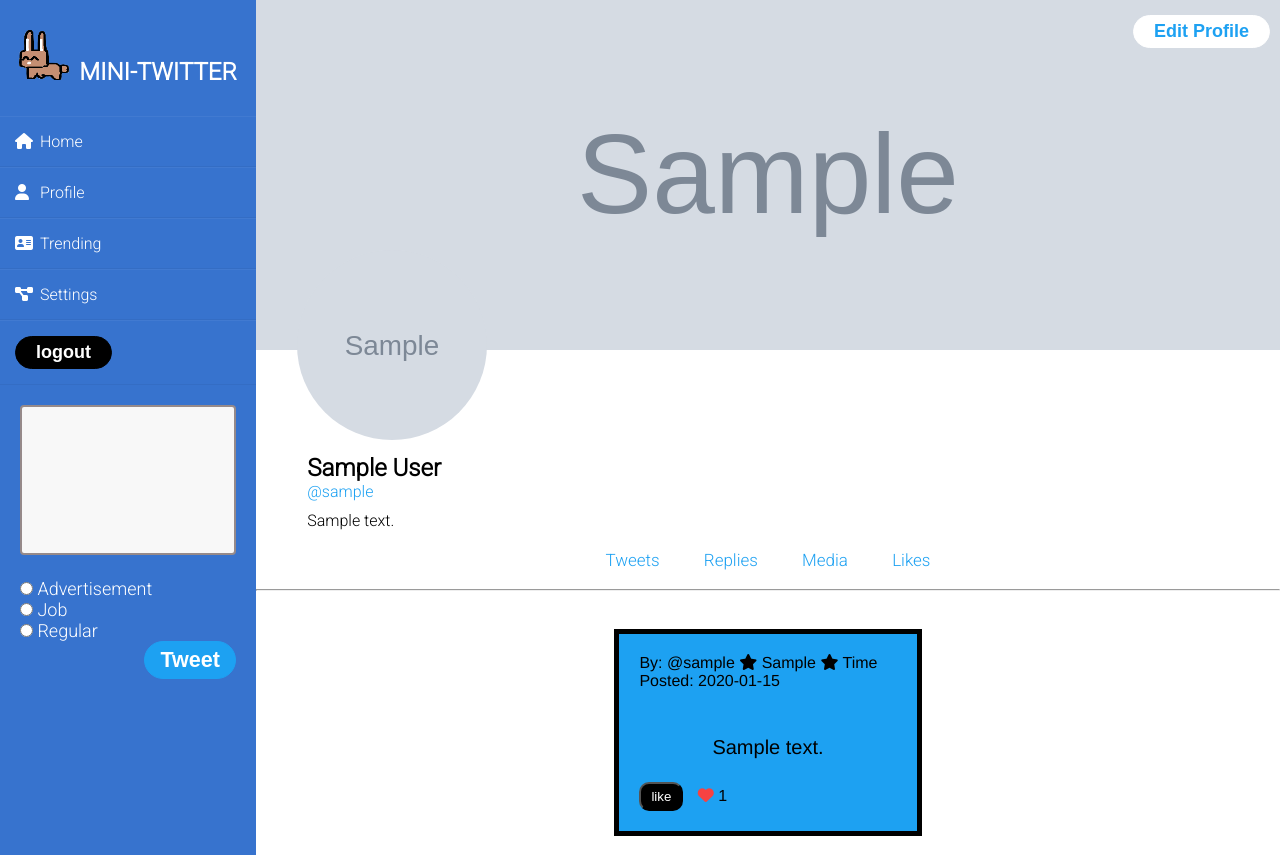
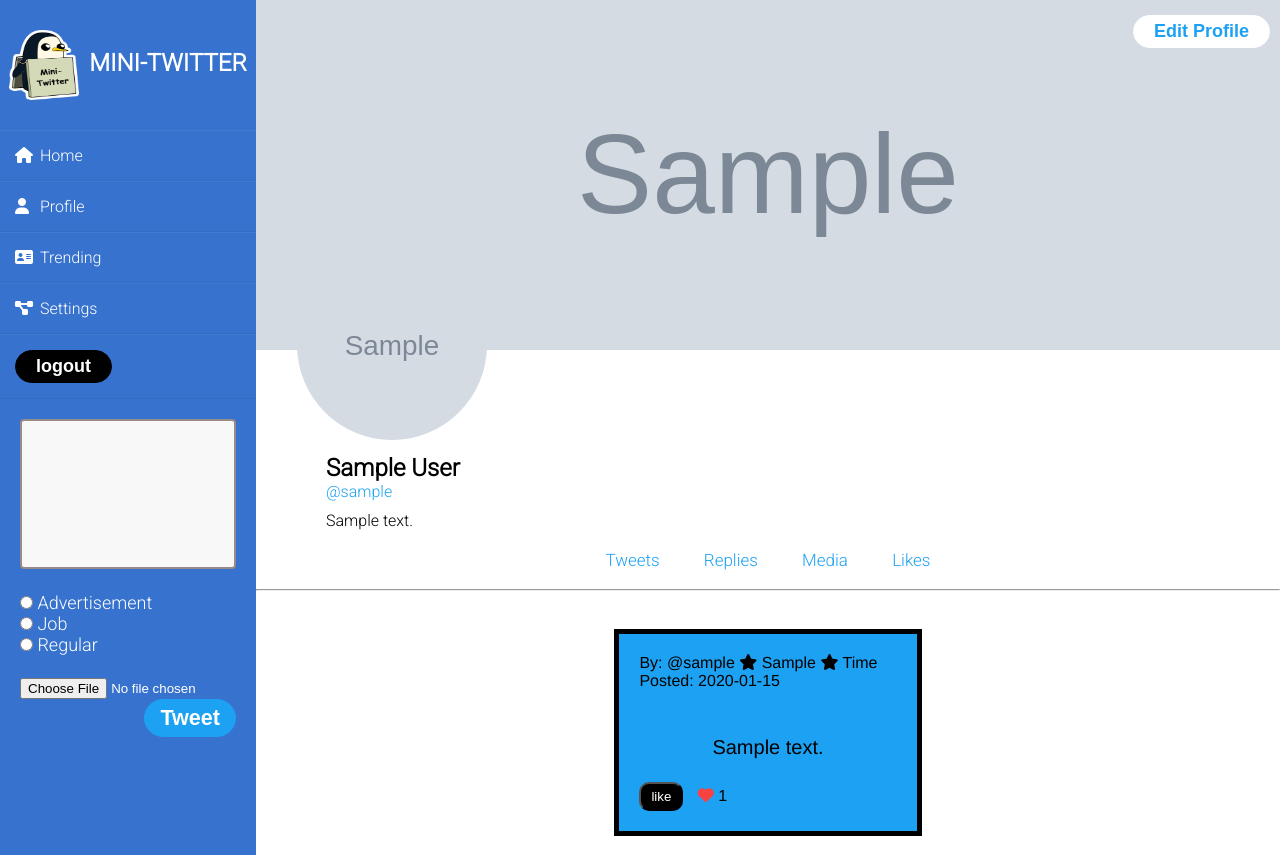
Before and after one commit to Myan02/mini-twitter, a Flask app: page /profile?selected_post=1 in a window 1280 px wide. Run offline with Flask 3, Linux system fonts and the light colour scheme; the visitor is signed in with stand-in values (Sample User, id 1); tables that the repository leaves empty hold one stand-in row (values such as "Sample post"); grey boxes marked "Sample" are stand-in pictures; some libraries are stand-ins or nearby versions.

Commit message:
updated logo and imaged posts

```diff
--- a/app.py
+++ b/app.py
@@ -88,7 +88,8 @@ def login():
    if request.method == 'GET':
       if 'username' in session:
          return redirect(url_for('profile', username=session['username']))
-      return render_template('login.html')
+      else:
+         return render_template('login.html')
 
    # take info from login form, set those as current session, query and check if this user account has been made
    else:
@@ -224,6 +225,16 @@ def home():
             censor_words = read_censored_words()
             censored_content = censor_text(new_post, censor_words)
 
+            if 'image' in request.files:
+               image = request.files['image']
+               if image.filename != '' and allowed_file(image.filename):
+                  # Save the image to the uploads folder
+                  filename = secure_filename(image.filename)
+                  image.save(os.path.join(app.config['UPLOAD_FOLDER'], filename))
+
+                  # Append image tag to the post content
+                  censored_content += f'<br><img src="{url_for("static", filename=f"uploads/{filename}")}" alt="Uploaded Image">'
+
             _chars = len(censored_content.split())
 
             #type of post it is (ad,job,regular)
@@ -340,6 +351,17 @@ def profile():
 
             censor_words = read_censored_words()
             censored_content = censor_text(new_post, censor_words)
+
+            if 'image' in request.files:
+               image = request.files['image']
+               if image.filename != '' and allowed_file(image.filename):
+                  # Save the image to the uploads folder
+                  filename = secure_filename(image.filename)
+                  image.save(os.path.join(app.config['UPLOAD_FOLDER'], filename))
+
+                  # Append image tag to the post content
+                  censored_content += f'<br><img src="{url_for("static", filename=f"uploads/{filename}")}" alt="Uploaded Image">'
+
 
             _chars = len(censored_content.split())
 
--- a/static/css/pfp.css
+++ b/static/css/pfp.css
@@ -70,7 +70,7 @@ body {
     flex-direction: column;
     justify-content: space-evenly;
     /* border: solid black 5px; */
-    padding-left: 5%;
+    padding-left: 70px;
 }
 
 .profile-picture {
@@ -218,5 +218,9 @@ a{
 
 #home_text{
   font-size: 2em;
+}
 
+img {
+  max-width: 100%; /* Adjust this value as needed */
+  height: auto;
 }
--- a/templates/base.html
+++ b/templates/base.html
@@ -4,6 +4,7 @@
 
    <meta charset="UTF-8">
    <meta name="viewport" content="width=device-width, initial-scale=1.0">
+   <link rel="icon" type="image/x-icon" href="static/images/logo.png">
 
    {% block title %}{% endblock %}
    {% block css %}{% endblock %}
--- a/templates/home.html
+++ b/templates/home.html
@@ -28,7 +28,7 @@
 
                     <div id="main_post_content">
                         <br><br>
-                        {{post.content}}
+                        {{post.content | safe}}
                         <br><br>
                     </div>
 
--- a/templates/profile.html
+++ b/templates/profile.html
@@ -50,7 +50,7 @@
 
                     <div id="main_post_content">
                         <br><br>
-                        {{post[i]}}
+                        {{post[i] | safe}}
                         <br><br>
                     </div>
 
--- a/templates/surf.html
+++ b/templates/surf.html
@@ -31,7 +31,7 @@
 
          <div id="main_post_content" style='background-color: #1DA1F2;'>
             <br><br>
-            {{post.content}}
+            {{post.content | safe}}
             <br><br>
          </div>
 
--- a/templates/user_base.html
+++ b/templates/user_base.html
@@ -1,7 +1,6 @@
 {% extends 'base.html' %}
 
 {% block css %}
-   <link rel="icon" href="cartoon_bird.jpg" type="image/x-icon">
    <link rel="stylesheet" type="text/css" href="{{ url_for('static', filename='css/pfp.css') }} ">
    <link rel="stylesheet" type="text/css" href="{{ url_for('static', filename='css/posts.css') }} ">
 {% endblock %}
@@ -16,13 +15,12 @@
 
    <main class = "container">
       <div class="sidebar">
-         <h2><img style='height: 50px; width: 50px; margin-right: 10px;' src="/static/images/bunny.png" alt="cartoon bird">mini-Twitter</h2>
+         <h2><img style='height: 70px; width: 70px; margin-right: 10px; vertical-align: middle;' src="/static/images/logo.png" alt="gunther">mini-Twitter</h2>
          <ul>
              <li><a href="/home"><i class="fas fa-home"></i>Home</a></li>
              <li><a href="/profile"><i class="fas fa-user"></i>Profile</a></li>
              <li><a href="#"><i class="fas fa-address-card"></i>Trending</a></li>
              <li><a href="#"><i class="fas fa-project-diagram"></i>Settings</a></li>
-             <!-- <li><button class="tweet_button button"><a href="/user_posts">Tweet</a></button></li> -->
              <li><button class="logout_button button"><a href="/logout">logout</a></button></li>
          </ul>
          <div id="post_form">
@@ -37,7 +35,7 @@
                         {% endfor %}
                     {% endif %}
                 {% endwith %}
-             <form action="" method="POST">
+             <form action="" method="POST" enctype="multipart/form-data">
                  <div id="text_area">
                      <textarea name="post" id="post" cols="40" rows="10"></textarea>
                  </div>
@@ -49,10 +47,12 @@
                         <input type="radio" id="JOB" name="post_type" value="#job">
                         <label for="JOB">Job</label><br>
                         <input type="radio" id="regular" name="post_type" value="regular">
-                        <label for="NEITHER">Regular</label><br>
+                        <label for="NEITHER">Regular</label><br><br>
+                        <input type="file" name="image" accept="image/*"><br>
                         <div id="button_div">
                             <input type="submit" value="Tweet" name="tweet_submit" id="post_button">
                         </div>
+
                     </form>
                  </div>
              </form>
```
Also changed, not shown: static/css/styles.css (+8 -0 lines), static/css/posts.css (line endings or trailing spaces).
